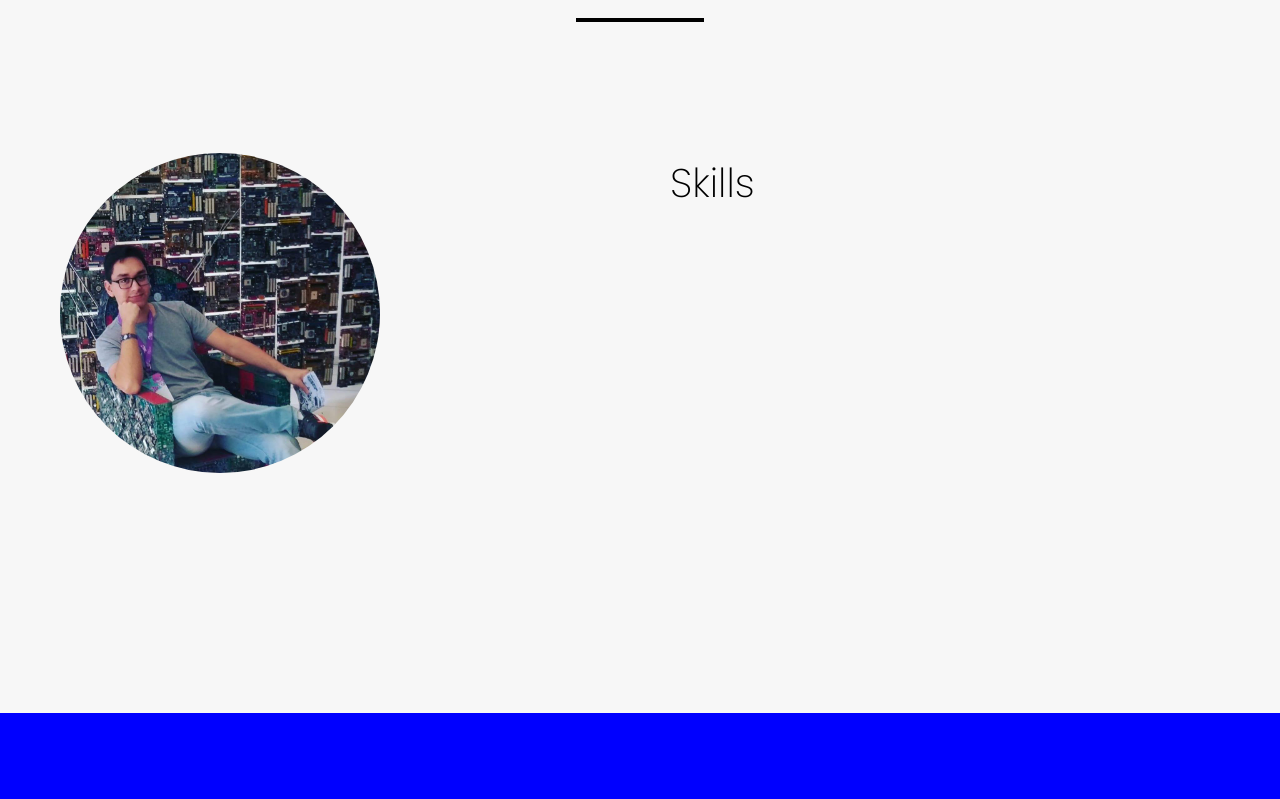
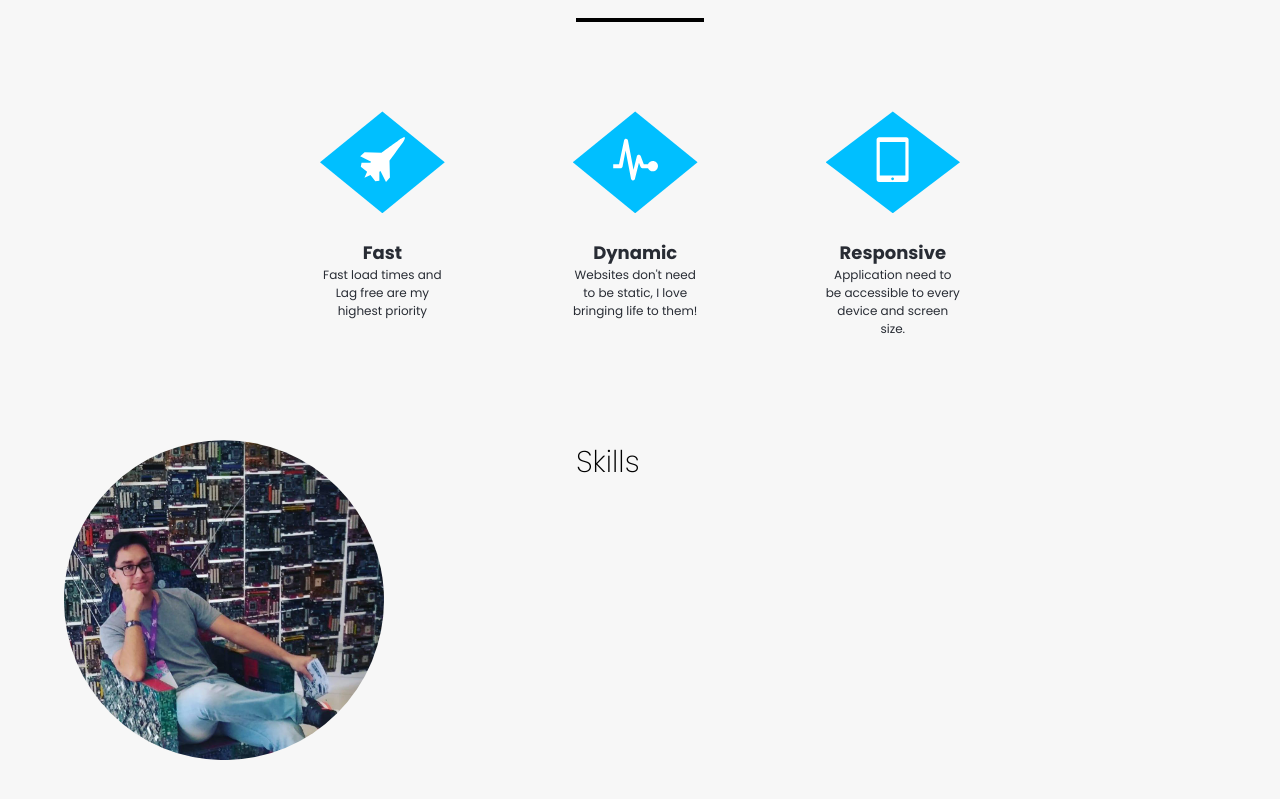
Before and after one commit to HenriqueFadoni/portifolio, a React (Create React App) app: page / in a window 1280 px wide. Shown: the part 940-1739 px from the top of the page. Built offline with nearby package versions, Linux system fonts and the light colour scheme.

Commit message:
Adding grid and about attributes

```diff
--- /dev/null
+++ b/src/components/AboutAttributes/AboutAttributes.js
@@ -0,0 +1,14 @@
+import React from 'react';
+
+import Text from './AboutAttributesText/AboutAttributesText';
+
+const AboutAttributes = () => (
+    <div className='grid-row'>
+        <div className='grid-1-of-3 about__icon'><ion-icon name="jet"></ion-icon></div>
+        <div className='grid-1-of-3 about__icon'><ion-icon name="pulse"></ion-icon></div>
+        <div className='grid-1-of-3 about__icon'><ion-icon name="tablet-portrait"></ion-icon></div>
+        <Text />
+    </div>
+);
+
+export default AboutAttributes;
--- /dev/null
+++ b/src/components/AboutAttributes/AboutAttributesText/AboutAttributesText.js
@@ -0,0 +1,22 @@
+import React from 'react';
+
+const AboutAttributesText = () => (
+    <>
+        <div className='grid-1-of-3__text'>
+            <h1>Fast</h1>
+            <p>Fast load times and Lag free are my highest priority</p>
+        </div>
+
+        <div className='grid-1-of-3__text'>
+            <h1>Dynamic</h1>
+            <p>Websites don't need to be static, I love bringing life to them!</p>
+        </div>
+
+        <div className='grid-1-of-3__text'>
+            <h1>Responsive</h1>
+            <p>Application need to be accessible to every device and screen size.</p>
+        </div>
+    </>
+);
+
+export default AboutAttributesText;
--- a/src/containers/About/About.js
+++ b/src/containers/About/About.js
@@ -1,6 +1,7 @@
 import React from 'react';
 
 import image from '../../styles/assets/images/backgr-about.jpg';
+import AboutAttributes from '../../components/AboutAttributes/AboutAttributes';
 
 const About = () => {
     return (
@@ -8,11 +9,14 @@ const About = () => {
             <section id="about" className="section-about">
                 <h1 className='about__headline'>ABOUT</h1>
                 <div className='about__headline_line'></div>
-                <div className='row'>
-                    <div className='col-1-of-2 about'>
+
+                <AboutAttributes />
+
+                <div className='grid-row-content'>
+                    <div className='grid-1-of-2 about'>
                         <img className="section-about__image" src={image} />
                     </div>
-                    <div className='col-1-of-2 about'>
+                    <div className='grid-1-of-2 about'>
                         <h1>Skills</h1>
                         {/* JavaScript, REACT, REDUX, JEST, CSS3, SASS, HTML, C++ */}
                     </div>
--- a/src/styles/layout/_grid.scss
+++ b/src/styles/layout/_grid.scss
@@ -1,22 +1,47 @@
-.row {
-    position: relative;
-    top: 30vh;
-    max-width: 100vw;
-    margin: 0 auto;
+.grid {
+    &-row {
+        position: relative;
+        display: grid;
+        grid-column-gap: 10vw;
+        grid-row-gap: 2vw;
+        grid-template-columns: auto auto auto;
+        margin: 0 22vw 0 22vw; //DELETE FOR SMALLER SCREENS
+        top: 20vh;
+        padding: 3vw;
 
-    &:not(:last-child) {
-        margin-bottom: 1rem;
+        .grid-1-of-3 {
+            padding: 1vw;
+            h1 {
+                font-size: 3rem;
+                text-align: center;
+            }
+
+            &__text {
+                color: $color-primary;
+                text-align: center;
+                font-size: 1.2rem;
+            }
+        }
     }
 
-    [class^="col-"] {
-        float: left;
-        margin-right: 6rem;
+    &-row-content {
+        position: relative;
+        display: grid;
+        grid-column-gap: 10vw;
+        grid-template-columns: 30vw 40vw;
 
-        &:not(:last-child) {
-            margin-left: 6rem;
+        top: 20vh;
+        padding: 5vw;
+
+        .grid-1-of-2 {
+            h1 {
+                font-size: 3rem;
+            }
+
+            &__text {
+                color: $color-primary;
+                font-size: 1.2rem;
+            }
         }
     }
-    .col-1-of-2 {
-        width: calc((50vw - 18rem /2));
-    }
 }
--- a/src/styles/pages/_about.scss
+++ b/src/styles/pages/_about.scss
@@ -1,6 +1,6 @@
 .section-about {
     width: auto;
-    height: 100vh;
+    height: 140vh;
     background-color: #f7f7f7;
 
     &__image {
@@ -21,4 +21,16 @@
         top: 120vh;
         left: 50%;
     }
+
+    &__icon {
+        text-align: center;
+        color: white;
+        background-color: $color-secondary;
+        clip-path: polygon(50% 0%, 100% 50%, 50% 100%, 0% 50%);
+
+        ion-icon {
+            font-size: 4vw;
+        }
+    }
 }
+//
```
